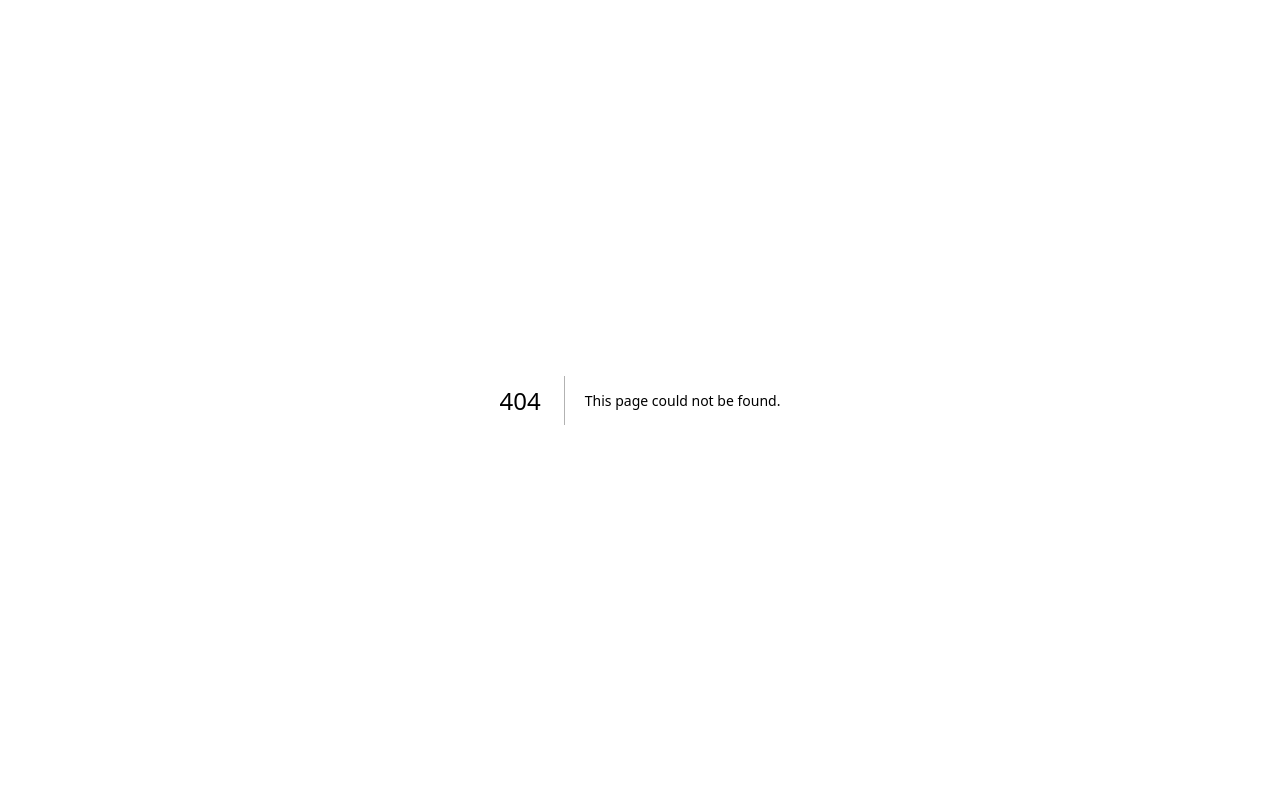
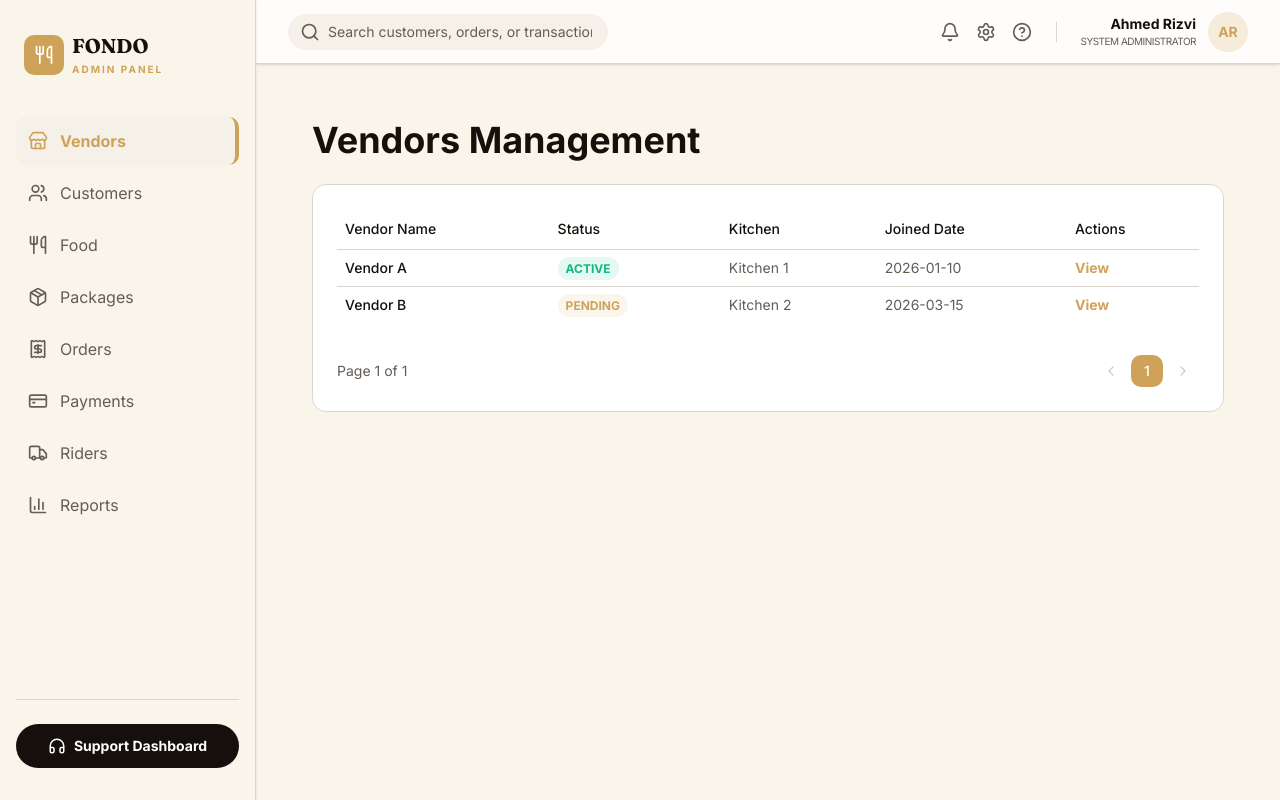
Before and after one commit to jevxo26/FONDO, a Next.js app: page /dashboard/vendors in a window 1280 px wide. Before the commit this address had no page. Built offline with nearby package versions, Linux system fonts and the light colour scheme.

Commit message:
update vendor table

```diff
--- /dev/null
+++ b/src/app/dashboard/vendors/page.tsx
@@ -0,0 +1,13 @@
+import { VendorsTable } from "@/components/dashboard/vendors/vendors-table";
+import { vendors } from "@/data/vendors";
+
+export default function VendorsPage() {
+  return (
+    <div className="p-6">
+      <h2 className="text-4xl font-bold mb-6">Vendors Management</h2>
+      <div className="rounded-xl border border-border bg-card p-6">
+        <VendorsTable vendors={vendors} />
+      </div>
+    </div>
+  );
+}
--- /dev/null
+++ b/src/components/dashboard/vendors/vendors-table.tsx
@@ -0,0 +1,81 @@
+"use client";
+
+import { useState } from "react";
+import {
+  Table,
+  TableBody,
+  TableCell,
+  TableHead,
+  TableHeader,
+  TableRow,
+} from "@/components/ui/table";
+import { Pagination } from "../customers/orders/pagination"; // টিমমেটের Pagination ব্যবহার করো
+
+// ভেন্ডর টাইপ (তোমার ডাটা অনুযায়ী)
+interface Vendor {
+  id: string;
+  name: string;
+  status: "ACTIVE" | "PENDING" | "SUSPENDED";
+  kitchen: string;
+  joined: string;
+}
+
+const PAGE_SIZE = 10;
+
+export function VendorsTable({ vendors }: { vendors: Vendor[] }) {
+  const [page, setPage] = useState(1);
+  const totalPages = Math.ceil(vendors.length / PAGE_SIZE);
+  const start = (page - 1) * PAGE_SIZE;
+  const pageVendors = vendors.slice(start, start + PAGE_SIZE);
+
+  return (
+    <div>
+      <Table>
+        <TableHeader>
+          <TableRow>
+            <TableHead>Vendor Name</TableHead>
+            <TableHead>Status</TableHead>
+            <TableHead>Kitchen</TableHead>
+            <TableHead>Joined Date</TableHead>
+            <TableHead>Actions</TableHead>
+          </TableRow>
+        </TableHeader>
+        <TableBody>
+          {pageVendors.map((vendor) => (
+            <TableRow key={vendor.id}>
+              <TableCell className="font-medium text-foreground">
+                {vendor.name}
+              </TableCell>
+              <TableCell>
+                <span className={`text-xs font-bold px-2 py-1 rounded-full ${
+                  vendor.status === "ACTIVE"
+                    ? "text-success bg-success/10"
+                    : vendor.status === "PENDING"
+                    ? "text-primary bg-primary/10"
+                    : "text-destructive bg-destructive/10"
+                }`}>
+                  {vendor.status}
+                </span>
+              </TableCell>
+              <TableCell className="text-muted-foreground">{vendor.kitchen}</TableCell>
+              <TableCell className="text-muted-foreground">{vendor.joined}</TableCell>
+              <TableCell>
+                <button className="text-sm font-bold text-primary hover:underline">
+                  View
+                </button>
+              </TableCell>
+            </TableRow>
+          ))}
+        </TableBody>
+      </Table>
+
+      <div className="mt-4">
+        <Pagination
+          currentPage={page}
+          totalPages={totalPages}
+          onPageChange={setPage}
+        />
+      </div>
+    </div>
+  );
+}
--- /dev/null
+++ b/src/data/vendors.ts
@@ -0,0 +1,13 @@
+// src/data/vendors.ts
+export type Vendor = {
+  id: string;
+  name: string;
+  status: "ACTIVE" | "PENDING" | "SUSPENDED";
+  kitchen: string;
+  joined: string;
+};
+
+export const vendors: Vendor[] = [
+  { id: "1", name: "Vendor A", status: "ACTIVE", kitchen: "Kitchen 1", joined: "2026-01-10" },
+  { id: "2", name: "Vendor B", status: "PENDING", kitchen: "Kitchen 2", joined: "2026-03-15" },
+];
```
Also changed, not shown: 1 other file (tests, documents, lock files or other folders).
